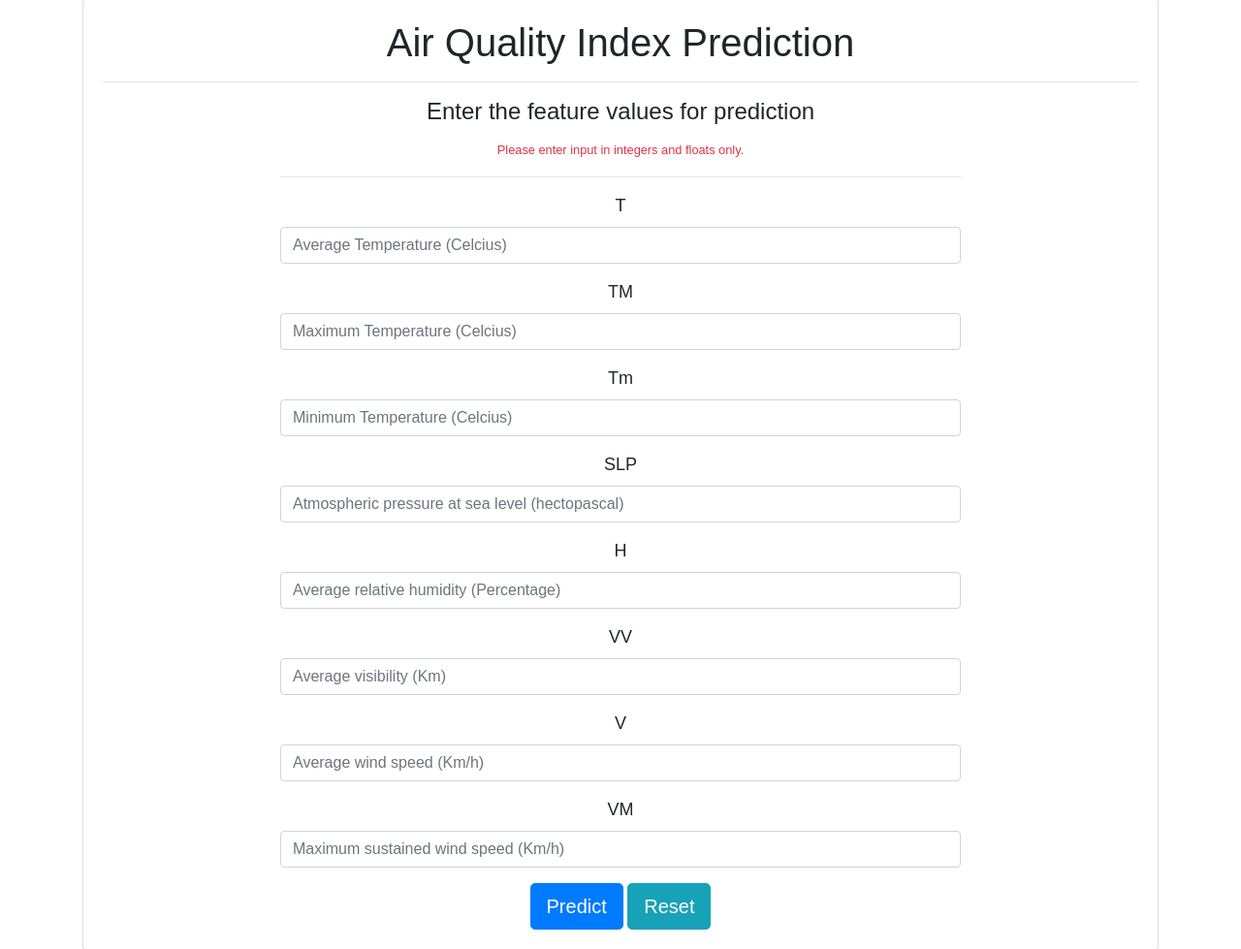
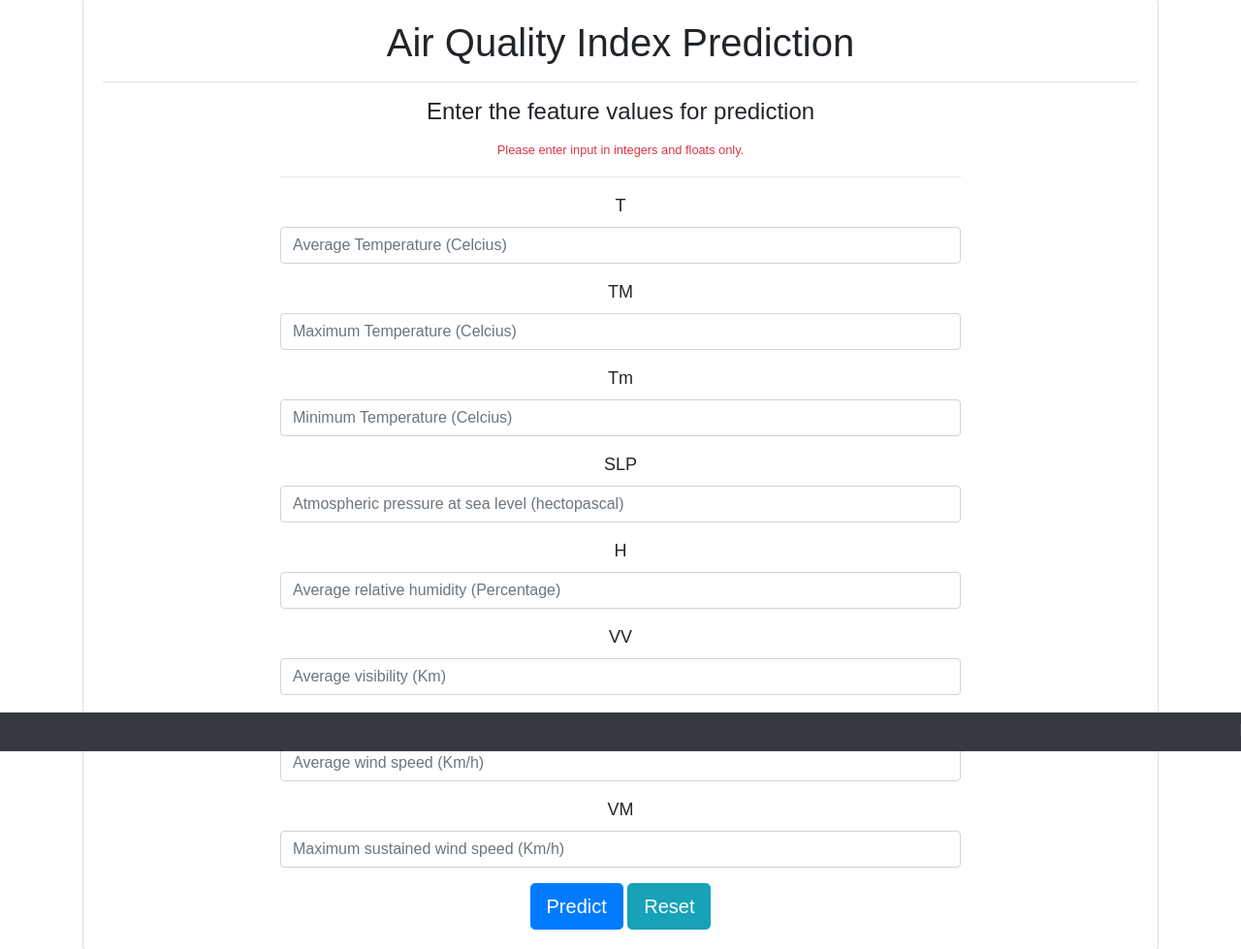
Before and after one commit to sudhanshusharma99/AQI-final, a Flask app: page / in a window 1280 px wide. Shown: the part 25-1004 px from the top of the page at 97% size. Run offline with Flask 2, Linux system fonts and the light colour scheme; parts of the project's set-up code (start-up, migrations or seed data) failed here and were passed over; some libraries are stand-ins or nearby versions.

Commit message:
footer added

```diff
--- a/templates/layout.html
+++ b/templates/layout.html
@@ -24,6 +24,15 @@
 		</div>
 	</div>
 
+	<div class="fixed-bottom ">
+		<div class="dark bg-dark " style="min-height: 40px;">
+
+			<marquee style="color:#fff; margin-top: 7px;">
+				<h9>Designed & Developed by Sudhanshu Sharma, Student of Poornima Institute of Engineering and Technology</h9>
+			</marquee>
+		</div>
+	</div>
+
 
 	<script src="https://code.jquery.com/jquery-3.2.1.slim.min.js" integrity="sha384-KJ3o2DKtIkvYIK3UENzmM7KCkRr/rE9/Qpg6aAZGJwFDMVNA/GpGFF93hXpG5KkN" crossorigin="anonymous"></script>
 	<script src="https://cdnjs.cloudflare.com/ajax/libs/popper.js/1.12.9/umd/popper.min.js" integrity="sha384-ApNbgh9B+Y1QKtv3Rn7W3mgPxhU9K/ScQsAP7hUibX39j7fakFPskvXusvfa0b4Q" crossorigin="anonymous"></script>
```
